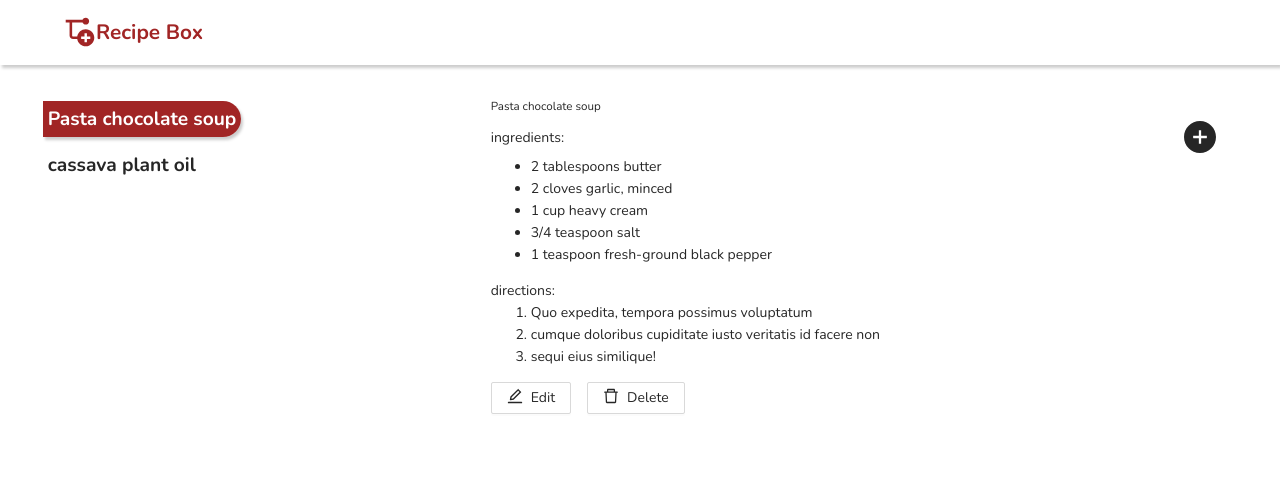
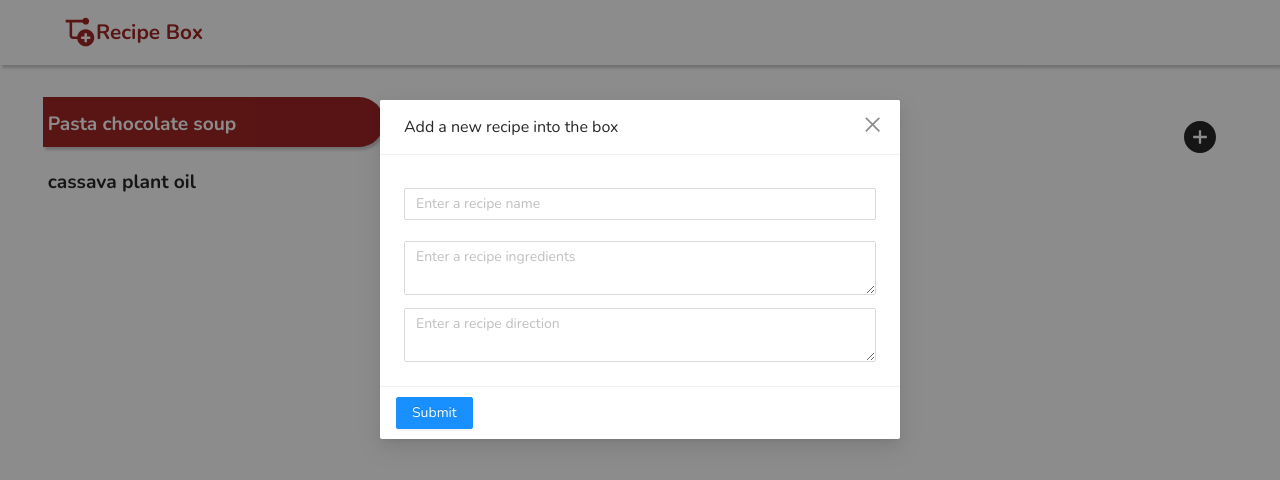
Before and after one commit to UhiriweAudace/recipeBox, a React (Create React App) app: page / in a window 1280 px wide. Both pictures are taken after a click on the element 1199 px from the left and 138 px from the top of the page. Shown: the top 480 px of the page. Built offline with nearby package versions, Linux system fonts and the light colour scheme.

Commit message:
Update a recipe information

```diff
--- a/src/App.scss
+++ b/src/App.scss
@@ -40,15 +40,18 @@ ol {
   display: flex;
   flex-direction: column;
 
-  p {
-    list-style: none;
+  .list {
     padding: 2rem 10%;
     line-height: 2.8rem;
 
-    span {
+    div {
       font-size: 1.2rem;
       font-weight: bold;
       padding: 5px;
+      margin-bottom: 0.5rem;
+      height: 50px;
+      overflow: hidden;
+      text-overflow: ellipsis !important;
 
       &:hover {
         background-color: $red;
@@ -58,6 +61,9 @@ ol {
         transition: 3s background-color;
         box-shadow: $boxShadow $grey;
         cursor: pointer;
+        overflow: hidden;
+      height: 50px;
+      text-overflow: ellipsis !important;
       }
     }
   }
--- a/src/App.tsx
+++ b/src/App.tsx
@@ -1,6 +1,5 @@
 import React, { useState, useEffect } from "react";
-import { SisternodeOutlined, PlusCircleFilled, EditOutlined, DeleteOutlined } from "@ant-design/icons";
-import { Row, Col, Modal, Button, Input } from "antd";
+import { Row } from "antd";
 import "./App.scss";
 import values from "./constants";
 import { Recipe } from "./types";
@@ -11,9 +10,10 @@ import RecipeModal from "./components/RecipeModal";
 
 function App() {
   const [open, setOpen] = useState<boolean>(false);
+  const [edit, setEdit] = useState<boolean>(false);
   const [recipes, setRecipes] = useState<Recipe[] | null>(null);
   const [selected, setSelected] = useState<Recipe | null>(null);
-  const [form, setform] = useState<Recipe>({ name: "", ingredients: [""], direction: [""] });
+  const [form, setform] = useState<Recipe>({ id: "", name: "", ingredients: [""], direction: [""] });
 
   useEffect(() => {
     localStorage.setItem("audace_recipes", localStorage.getItem("audace_recipes") || JSON.stringify(values));
@@ -31,8 +31,22 @@ function App() {
 
   const onSubmitHandler = (ev: React.MouseEvent<HTMLElement, MouseEvent>): void => {
     ev.preventDefault();
-    const data = recipes?.push(form);
+    const data = recipes;
+    data?.push({ ...form, id: data.length });
     localStorage.setItem("audace_recipes", JSON.stringify(data));
+    setSelected(form);
+    setOpen(false);
+  };
+
+  const onUpdateHandler = (ev: React.MouseEvent<HTMLElement, MouseEvent>): void => {
+    recipes?.forEach((value, index) => {
+      if (value.id === selected?.id) {
+        recipes[index].name = form.name;
+        recipes[index].ingredients = form.ingredients;
+        recipes[index].direction = form.direction;
+      }
+    });
+    localStorage.setItem("audace_recipes", JSON.stringify(recipes));
     setSelected(form);
     setOpen(false);
   };
@@ -43,7 +57,7 @@ function App() {
       <div>
         <Row>
           <RecipeList recipes={recipes} selected={selected} setSelected={setSelected} />
-          <RecipeBody selected={selected} setOpen={setOpen} />
+          <RecipeBody selected={selected} setOpen={setOpen} open={open} setEdit={setEdit} setForm={setform} />
           <RecipeModal
             open={open}
             setOpen={setOpen}
@@ -51,6 +65,10 @@ function App() {
             onSubmitHandler={onSubmitHandler}
             onchange={onchange}
             handleOk={handleOk}
+            edit={edit}
+            setEdit={setEdit}
+            selected={selected}
+            onUpdateHandler={onUpdateHandler}
           />
         </Row>
       </div>
--- a/src/components/RecipeBody.tsx
+++ b/src/components/RecipeBody.tsx
@@ -5,10 +5,13 @@ import { Recipe } from "../types";
 
 type Props = {
   selected: Recipe | null;
+  setEdit: (value: boolean) => void;
   setOpen: (value: boolean) => void;
+  setForm:(selected:Recipe)=>void;
+  open: boolean;
 };
 
-export default function RecipeBody({ selected, setOpen }: Props) {
+export default function RecipeBody({ selected, setOpen, open, setEdit,setForm }: Props) {
   return (
     <Col xs={24} sm={16} lg={16} className="right-side">
       <h5>{selected?.name}</h5>
@@ -16,7 +19,7 @@ export default function RecipeBody({ selected, setOpen }: Props) {
         <div>
           <div className="info-header">
             <span>ingredients:</span>
-            <span onClick={(e) => setOpen(!open)}>
+            <span onClick={() => setOpen(!open)}>
               <PlusCircleFilled />
             </span>
           </div>
@@ -36,7 +39,13 @@ export default function RecipeBody({ selected, setOpen }: Props) {
         </div>
       </div>
       <Row className="buttons">
-        <Button>
+        <Button
+          onClick={() => {
+            setEdit(true);
+            setOpen(true);
+            selected&&setForm(selected)
+          }}
+        >
           <EditOutlined />
           Edit
         </Button>
--- a/src/components/RecipeList.tsx
+++ b/src/components/RecipeList.tsx
@@ -7,21 +7,24 @@ type Props = {
   selected: Recipe | null;
   setSelected: (recipe: Recipe) => void;
 };
+
 export default function RecipeList({ recipes, selected, setSelected }: Props) {
   return (
     <Col xs={24} sm={8} lg={8} className="left-side">
-      <p>
+      <div className="list">
         {recipes &&
           recipes.map((recipe, index) => {
             return (
-              <div key={index}>
-                <span className={recipe.name === selected?.name ? "active" : ""} onClick={() => setSelected(recipe)}>
-                  {recipe.name}
-                </span>
+              <div
+                key={recipe.id}
+                className={recipe.name === selected?.name ? "active" : ""}
+                onClick={() => setSelected(recipe)}
+              >
+                {recipe.name}
               </div>
             );
           })}
-      </p>
+      </div>
     </Col>
   );
 }
--- a/src/components/RecipeModal.tsx
+++ b/src/components/RecipeModal.tsx
@@ -1,33 +1,54 @@
 import React from "react";
 import { Recipe } from "../types";
-import Modal from "antd/lib/modal/Modal";
-import { Button, Input } from "antd";
+import { Button, Input, Modal } from "antd";
 
 type Props = {
   form: Recipe;
+  selected?: Recipe | null;
   open: boolean;
+  edit?: boolean;
+  setEdit: (value: boolean) => void;
   handleOk: () => void;
   setOpen: (value: boolean) => void;
   onSubmitHandler: (ev: React.MouseEvent<HTMLElement, MouseEvent>) => void;
+  onUpdateHandler: (ev: React.MouseEvent<HTMLElement, MouseEvent>) => void;
   onchange: (ev: React.ChangeEvent<HTMLInputElement | HTMLTextAreaElement>) => void;
 };
 
-export default function RecipeModal({ form, open, handleOk, setOpen, onSubmitHandler, onchange }: Props) {
+export default function RecipeModal({
+  form,
+  selected,
+  open,
+  handleOk,
+  setOpen,
+  onSubmitHandler,
+  onUpdateHandler,
+  onchange,
+  edit,
+  setEdit,
+}: Props) {
+  const onCancelHandler = () => {
+    setOpen(!open);
+    setEdit(false);
+  };
+
   return (
     <Modal
-      title="Add a new recipe into the box"
+      title={!edit ? "Add a new recipe into the box" : "Edit this recipe information"}
       visible={open}
       maskClosable={false}
       onOk={handleOk}
-      onCancel={() => setOpen(!open)}
+      onCancel={onCancelHandler}
       footer={[
         <Button
           key="submit"
           type="primary"
           loading={false}
-          onClick={(ev: React.MouseEvent<HTMLElement, MouseEvent>) => onSubmitHandler(ev)}
+          onClick={(ev: React.MouseEvent<HTMLElement, MouseEvent>) =>
+            !edit ? onSubmitHandler(ev) : onUpdateHandler(ev)
+          }
         >
-          Submit
+          {!edit ? "Submit" : "Update"}
         </Button>,
       ]}
     >
@@ -37,6 +58,7 @@ export default function RecipeModal({ form, open, handleOk, setOpen, onSubmitHan
         allowClear
         value={form?.name}
         onChange={(ev) => onchange(ev)}
+        onError={() => "Error"}
       />
       <Input.TextArea
         placeholder="Enter a recipe ingredients"
--- a/src/constants/index.ts
+++ b/src/constants/index.ts
@@ -1,10 +1,12 @@
 const values = [
   {
+    id:1,
     name: "Pasta chocolate soup",
     ingredients: ["2 tablespoons butter ", "2 cloves garlic, minced", " 1 cup heavy cream", "3/4 teaspoon salt", " 1 teaspoon fresh-ground black pepper"],
     direction: ["Quo expedita, tempora possimus voluptatum ", "cumque doloribus cupiditate iusto veritatis id facere non", "sequi eius similique!"],
   },
   {
+    id:2,
     name: "cassava plant oil",
     ingredients: ["2 tablespoons butter", " 4 cloves garlic, minced", " 3 cup heavy honey", " 1 1/2 teaspoon salt", " 1 teaspoon fresh-ground black pepper"],
     direction: [
--- a/src/types/index.ts
+++ b/src/types/index.ts
@@ -1,4 +1,5 @@
 export type Recipe = {
+  id: number | string;
   name: string;
   ingredients: string[];
   direction: string[];
```
Also changed, not shown: 1 other file (tests, documents, lock files or other folders).
